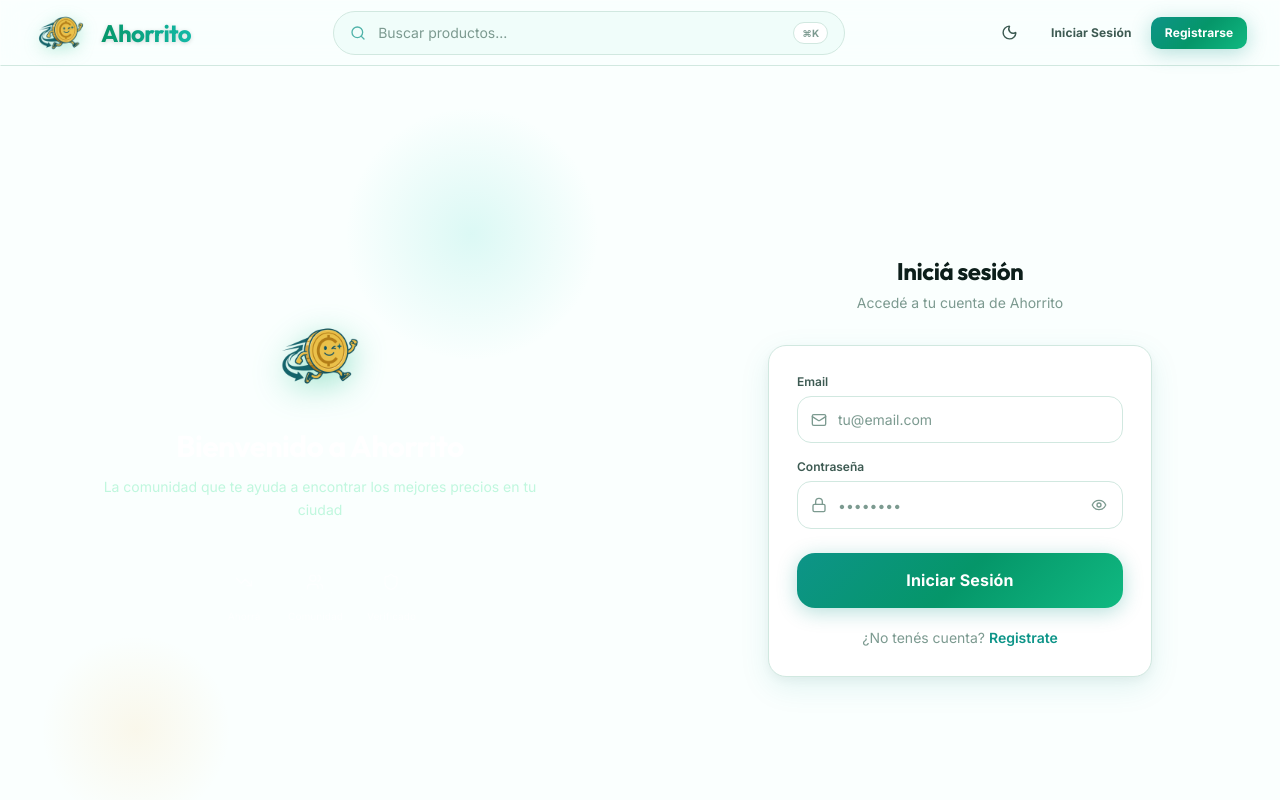
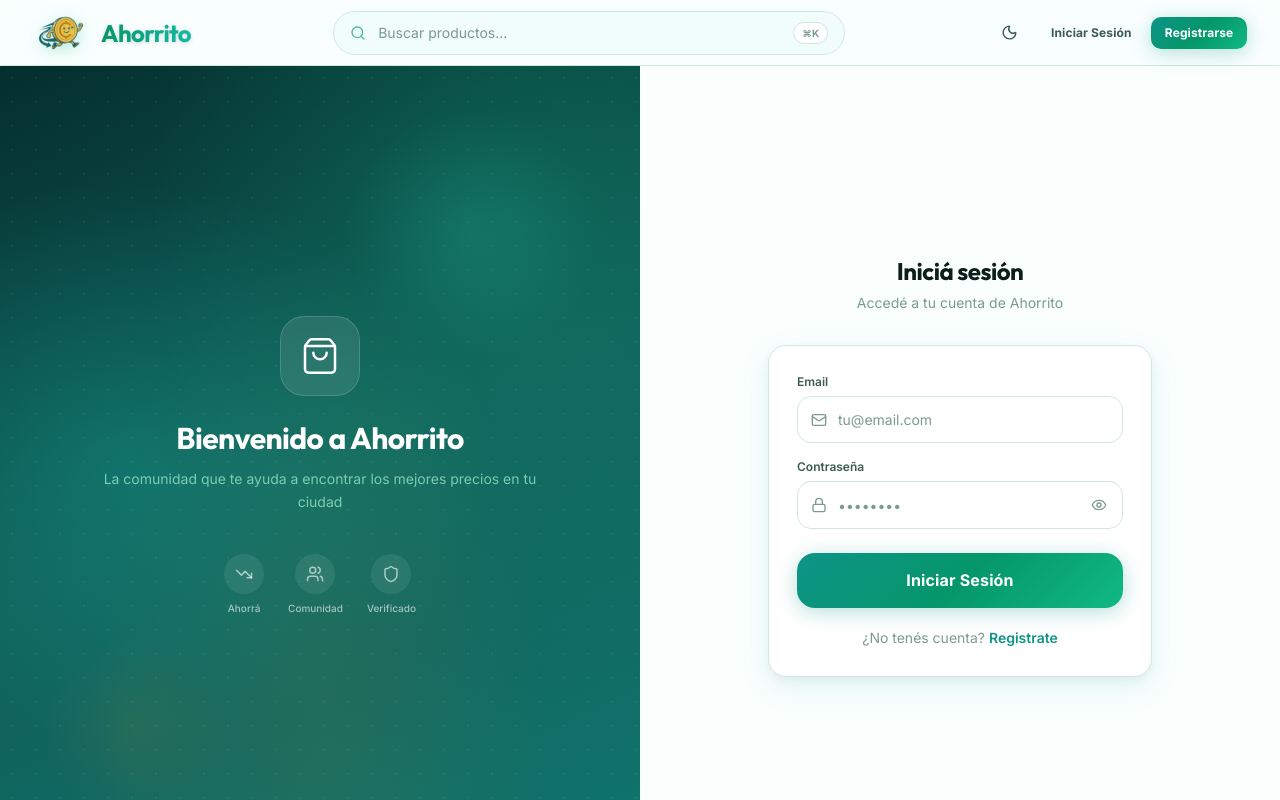
Before and after one commit to TheFrancisPapa/Mercadito, a React (Vite) app: page /registro in a window 1280 px wide. Both pictures are taken after a click on the button "Iniciar Sesión". Shown: the top 800 px of the page. Built offline with nearby package versions, Linux system fonts and the light colour scheme; no server answers.

Commit message:
Fix UI/UX in Auth Pages and Cleanup Configs

```diff
--- a/src/index.css
+++ b/src/index.css
@@ -580,7 +580,15 @@
 
 /* Subtle pattern for hero backgrounds */
 .hero-pattern {
+  position: relative;
+}
+.hero-pattern::before {
+  content: '';
+  position: absolute;
+  inset: 0;
   background-image: radial-gradient(rgba(255,255,255,0.05) 1px, transparent 1px);
   background-size: 24px 24px;
+  pointer-events: none;
+  z-index: 0;
 }
 }
--- a/src/pages/Auth/Login.jsx
+++ b/src/pages/Auth/Login.jsx
@@ -2,7 +2,7 @@
 import { useNavigate, Link } from 'react-router-dom'
 import { motion } from 'framer-motion'
 import { supabase } from '../../lib/supabase'
-import { Mail, Lock, Eye, EyeOff, TrendingDown, Users, Shield } from 'lucide-react'
+import { Mail, Lock, Eye, EyeOff, TrendingDown, Users, Shield, ShoppingBag } from 'lucide-react'
 
 export default function Login() {
   const navigate = useNavigate()
@@ -30,8 +30,9 @@
       {/* Brand Panel (Desktop only) */}
       <div className="auth-brand hero-pattern">
         <div className="relative z-10 text-center max-w-md">
-          <div className="w-24 h-24 flex items-center justify-center mx-auto mb-6 animate-float relative z-10">
-            <img src="/logo-v2.png" alt="Ahorrito Logo" className="w-full h-full object-contain drop-shadow-[0_8px_16px_rgba(16,185,129,0.4)]" />
+          <div className="w-20 h-20 rounded-3xl flex items-center justify-center mx-auto mb-6 animate-float relative z-10"
+               style={{ background: 'rgba(255,255,255,0.1)', backdropFilter: 'blur(8px)', border: '1px solid rgba(255,255,255,0.15)' }}>
+            <ShoppingBag size={40} className="text-white" strokeWidth={1.5} />
           </div>
           <h2 className="font-display text-3xl font-bold text-white mb-3">Bienvenido a Ahorrito</h2>
           <p className="text-sm leading-relaxed" style={{ color: 'rgba(167,243,208,0.7)' }}>
@@ -59,8 +60,9 @@
       <div className="auth-form">
         <motion.div initial={{ opacity: 0, y: 20 }} animate={{ opacity: 1, y: 0 }} className="w-full max-w-sm">
           <div className="text-center mb-8">
-            <div className="lg:hidden w-14 h-14 flex items-center justify-center mx-auto mb-4 relative z-10">
-              <img src="/logo-v2.png" alt="Ahorrito Logo" className="w-full h-full object-contain drop-shadow-[0_4px_8px_rgba(16,185,129,0.3)]" />
+            <div className="lg:hidden w-14 h-14 rounded-2xl flex items-center justify-center mx-auto mb-4 relative z-10"
+                 style={{ background: 'var(--brand-glow)' }}>
+              <ShoppingBag size={28} className="text-emerald-600 dark:text-emerald-400" strokeWidth={1.5} />
             </div>
             <h1 className="font-display text-2xl font-bold">Iniciá sesión</h1>
             <p className="text-sm mt-1.5" style={{ color: 'var(--text-muted)' }}>Accedé a tu cuenta de Ahorrito</p>
--- a/src/pages/Auth/Register.jsx
+++ b/src/pages/Auth/Register.jsx
@@ -2,7 +2,7 @@
 import { useNavigate, Link } from 'react-router-dom'
 import { motion } from 'framer-motion'
 import { supabase } from '../../lib/supabase'
-import { Mail, Lock, User, Eye, EyeOff, TrendingDown, Users, Shield } from 'lucide-react'
+import { Mail, Lock, User, Eye, EyeOff, TrendingDown, Users, Shield, ShoppingBag, CheckCircle2, Circle } from 'lucide-react'
 
 export default function Register() {
   const navigate = useNavigate()
@@ -66,8 +66,9 @@
       {/* Brand Panel (Desktop) */}
       <div className="auth-brand hero-pattern">
         <div className="relative z-10 text-center max-w-md">
-          <div className="w-24 h-24 flex items-center justify-center mx-auto mb-6 animate-float relative z-10">
-            <img src="/logo-v2.png" alt="Ahorrito Logo" className="w-full h-full object-contain drop-shadow-[0_8px_16px_rgba(16,185,129,0.4)]" />
+          <div className="w-20 h-20 rounded-3xl flex items-center justify-center mx-auto mb-6 animate-float relative z-10"
+               style={{ background: 'rgba(255,255,255,0.1)', backdropFilter: 'blur(8px)', border: '1px solid rgba(255,255,255,0.15)' }}>
+            <ShoppingBag size={40} className="text-white" strokeWidth={1.5} />
           </div>
           <h2 className="font-display text-3xl font-bold text-white mb-3">Unite a Ahorrito</h2>
           <p className="text-sm leading-relaxed" style={{ color: 'rgba(167,243,208,0.7)' }}>
@@ -94,8 +95,9 @@
       <div className="auth-form">
         <motion.div initial={{ opacity: 0, y: 20 }} animate={{ opacity: 1, y: 0 }} className="w-full max-w-sm">
           <div className="text-center mb-8">
-            <div className="lg:hidden w-14 h-14 flex items-center justify-center mx-auto mb-4 relative z-10">
-              <img src="/logo-v2.png" alt="Ahorrito Logo" className="w-full h-full object-contain drop-shadow-[0_4px_8px_rgba(16,185,129,0.3)]" />
+            <div className="lg:hidden w-14 h-14 rounded-2xl flex items-center justify-center mx-auto mb-4 relative z-10"
+                 style={{ background: 'var(--brand-glow)' }}>
+              <ShoppingBag size={28} className="text-emerald-600 dark:text-emerald-400" strokeWidth={1.5} />
             </div>
             <h1 className="font-display text-2xl font-bold">Creá tu cuenta</h1>
             <p className="text-sm mt-1.5" style={{ color: 'var(--text-muted)' }}>Unite a la comunidad de Ahorrito</p>
@@ -124,23 +126,26 @@
               <label className="text-xs font-semibold mb-1.5 block" style={{ color: 'var(--text-secondary)' }}>Contraseña</label>
               <div className="relative">
                 <Lock size={16} className="absolute left-3.5 top-1/2 -translate-y-1/2" style={{ color: 'var(--text-muted)' }} />
-                <input type={showPass ? 'text' : 'password'} value={password} onChange={e => setPassword(e.target.value)} placeholder="8+ caracteres, mayúscula, número, símbolo" className="input pl-10 pr-10" required />
-                <button type="button" onClick={() => setShowPass(!showPass)} className="absolute right-3 top-1/2 -translate-y-1/2 p-1" style={{ color: 'var(--text-muted)' }}>
+                <input type={showPass ? 'text' : 'password'} value={password} onChange={e => setPassword(e.target.value)} placeholder="Contraseña segura" className="input pl-10 pr-10" required />
+                <button type="button" onClick={() => setShowPass(!showPass)} className="absolute right-3 top-1/2 -translate-y-1/2 p-1 rounded-lg transition-colors" style={{ color: 'var(--text-muted)' }}>
                   {showPass ? <EyeOff size={16} /> : <Eye size={16} />}
                 </button>
               </div>
-              {/* Password Strength */}
-              {password.length > 0 && (
-                <div className="mt-2 flex items-center gap-2">
-                  <div className="flex-1 flex gap-1">
-                    {[1, 2, 3].map(level => (
-                      <div key={level} className="h-1 flex-1 rounded-full transition-colors"
-                        style={{ background: passStrength >= level ? strengthColors[passStrength] : 'var(--border)' }} />
-                    ))}
+
+              {/* Password Requirements Checklist */}
+              <div className="mt-3 space-y-1.5 px-1">
+                {[
+                  { label: 'Mínimo 8 caracteres', met: password.length >= 8 },
+                  { label: 'Al menos una mayúscula', met: /[A-Z]/.test(password) },
+                  { label: 'Al menos un número', met: /[0-9]/.test(password) },
+                  { label: 'Al menos un símbolo (@, #, !, etc.)', met: /[^A-Za-z0-9]/.test(password) }
+                ].map((req, i) => (
+                  <div key={i} className={`flex items-center gap-2 text-[11px] transition-colors ${req.met ? 'text-emerald-600 dark:text-emerald-500 font-semibold' : 'text-gray-500 dark:text-gray-400'}`}>
+                    {req.met ? <CheckCircle2 size={14} className="text-emerald-500" /> : <Circle size={14} className="opacity-50" />}
+                    <span>{req.label}</span>
                   </div>
-                  <span className="text-[10px] font-bold" style={{ color: strengthColors[passStrength] }}>{strengthLabels[passStrength]}</span>
-                </div>
-              )}
+                ))}
+              </div>
             </div>
 
             <div className="mb-6">
```
Also changed, not shown: 2 other files (tests, documents, lock files or other folders).
